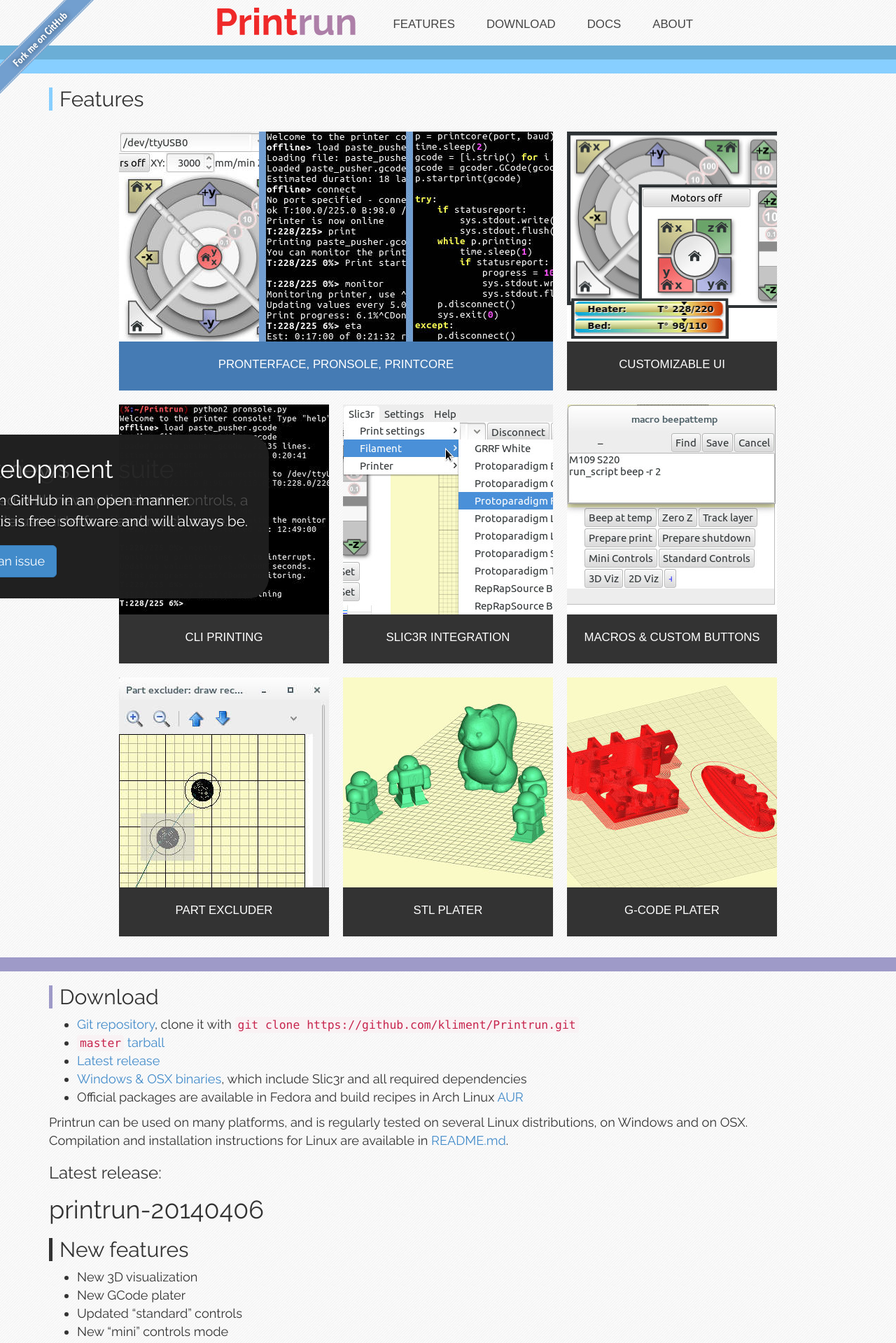
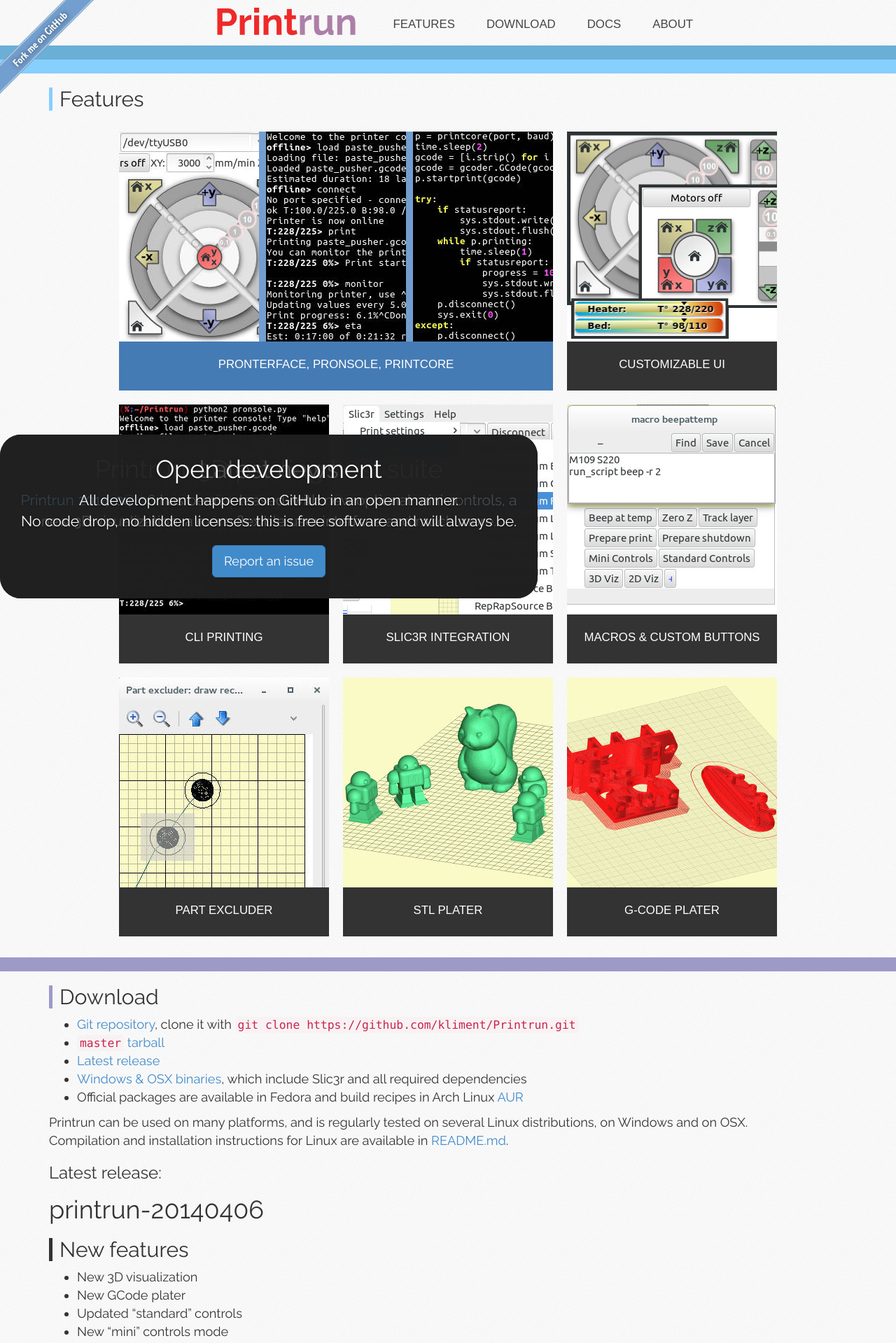
Before and after one commit to kliment/Printrun, a Jekyll site: the page built from index.html, in a window 1280 px wide. Shown: the top 1919 px of the page at 70% size. Built offline with Jekyll 4.4.1, drawn with Linux system fonts in a browser that asks for light colours; nearby versions of some CDN libraries; some web fonts are replaced.

Commit message:
Change left margin on captions

```diff
--- a/css/printrun.css
+++ b/css/printrun.css
@@ -286,7 +286,7 @@ h2 {
 .carousel-caption {
     z-index: 10;
     width: 768px;
-    margin-left: -384px;
+    margin-left: 0px;
     margin-right: auto;
     padding-bottom: 30px;
     left: 0px;
```
